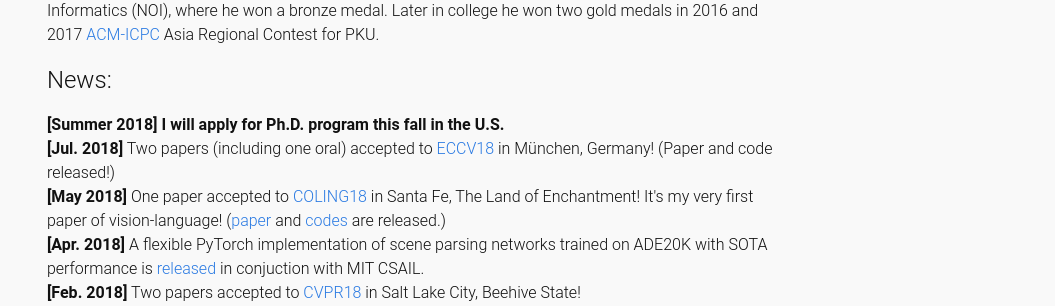
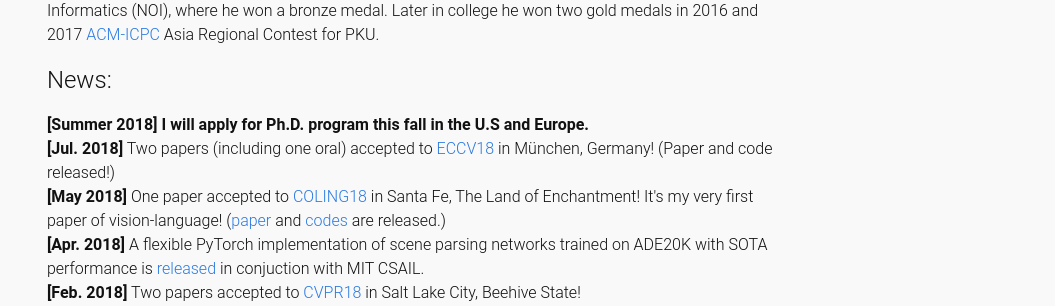
Before and after one commit to Tete-Xiao/Tete-Xiao.github.io, a Jekyll site: the page built from index.html, in a window 1280 px wide and 900 px high, scrolled down 640 px. Shown: the part 145-451 px from the top of the window, without its empty margins (225-1280 px from the left). Built offline with Jekyll 4.4.1, drawn with Linux system fonts in a browser that asks for light colours; comment, search, counter and statistics services are not loaded; a style sheet for code colours, icons or effects is not loaded.

Commit message:
update bio

```diff
--- a/_data/bio.yml
+++ b/_data/bio.yml
@@ -8,7 +8,7 @@ normal:
   title:    ""
   content:  "<strong>Tete Xiao</strong> is an undergraduate student majoring in Intelligence Science at <strong>Peking University (PKU)</strong>, one of the two best universities in China. He is now interning at <strong>MIT-IBM Watson AI Lab</strong> as Research Intern based in Cambridge, MA. He was a senior research intern at <strong>Megvii (Face++) Inc.</strong> (a leading Chinese AI start-up)
   mentored by <a href='https://yuningjiang.github.io/'>Mr. Yuning Jiang</a> and supervised by <a href='http://www.jiansun.org/'>Dr. Jian Sun</a>. He was also a research assistant at Institute of Computer Science and Technology <strong>(ICST)</strong>, Peking University, supervised by <a href='http://www.muyadong.com/'>Dr. Yadong Mu</a>. His research interests lie in the field of <strong>Computer Vision</strong> and <strong>Machine Learning</strong>, particularly in making intelligent agents understand the real world. He has received China National Scholarship for his excellent performance in courses and research. <br> <br> Tete started computer programming in primary school and has been participating in programming contest involving complicated algorithms and data structures since high school. He was admitted to Shandong Province Team of 2014 at that time as first place winner to compete in National Olympiad in Informatics (NOI), where he won a bronze medal. Later in college he won two gold medals in 2016 and 2017 <a href='https://icpc.baylor.edu/'>ACM-ICPC</a> Asia Regional Contest for PKU.  <h2>News:</h2>
-  <strong>[Summer 2018] I will apply for Ph.D. program this fall in the U.S.</strong><br>
+  <strong>[Summer 2018] I will apply for Ph.D. program this fall in the U.S and Europe.</strong><br>
   <strong>[Jul. 2018]</strong> Two papers (including one oral) accepted to <a href='https://eccv2018.org/'>ECCV18</a> in München, Germany! (Paper and code released!)<br>
   <strong>[May 2018]</strong> One paper accepted to <a href='https://coling2018.org/'>COLING18</a> in Santa Fe, The Land of Enchantment! It's my very first paper of vision-language! (<a href='https://arxiv.org/abs/1806.10348'>paper</a> and <a href='https://github.com/ExplorerFreda/VSE-C'>codes</a> are released.) <br>
   <strong>[Apr. 2018]</strong> A flexible PyTorch implementation of scene parsing networks trained on ADE20K with SOTA performance is <a href='https://github.com/CSAILVision/semantic-segmentation-pytorch'>released</a> in conjuction with MIT CSAIL.<br>
```
